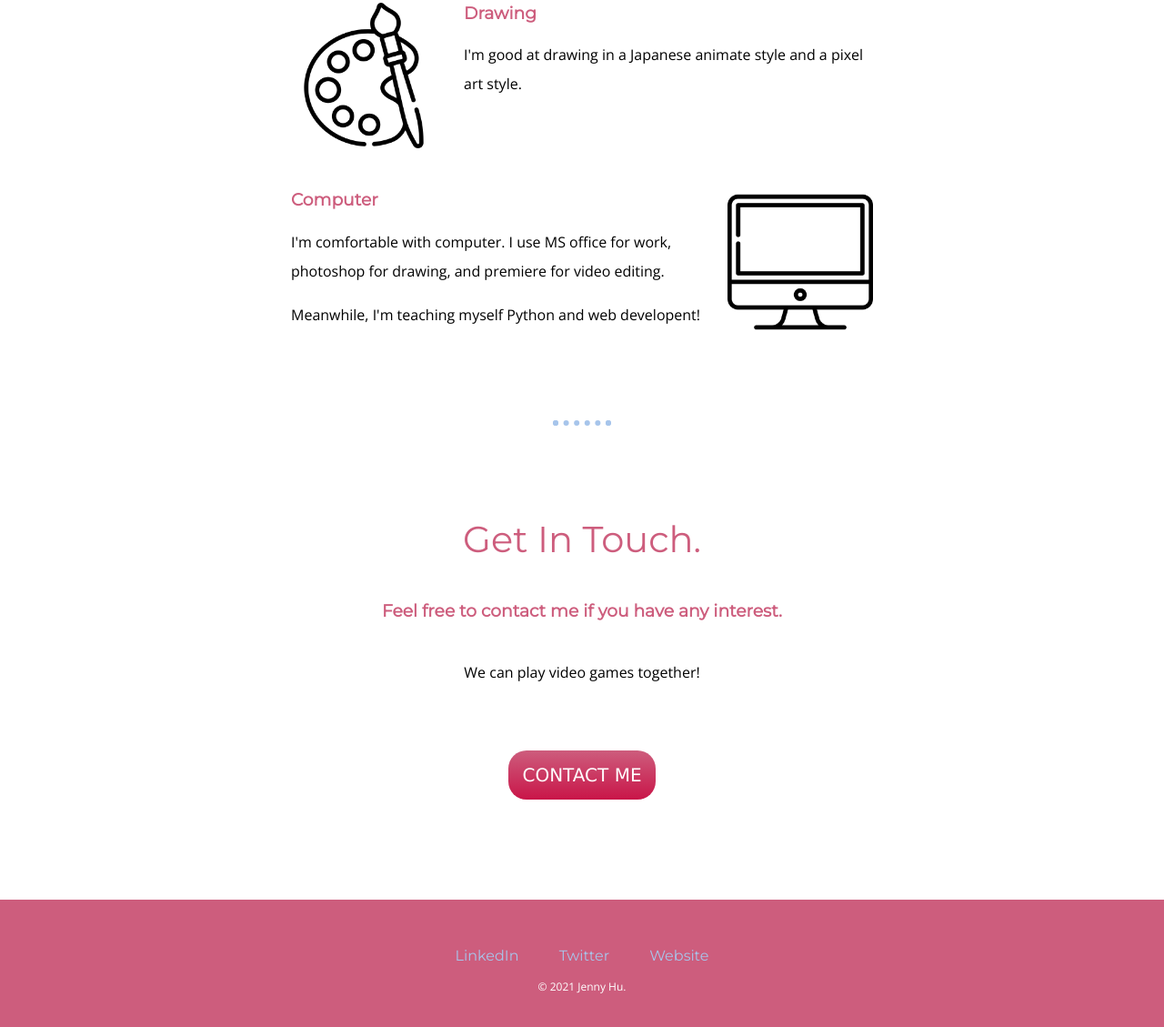
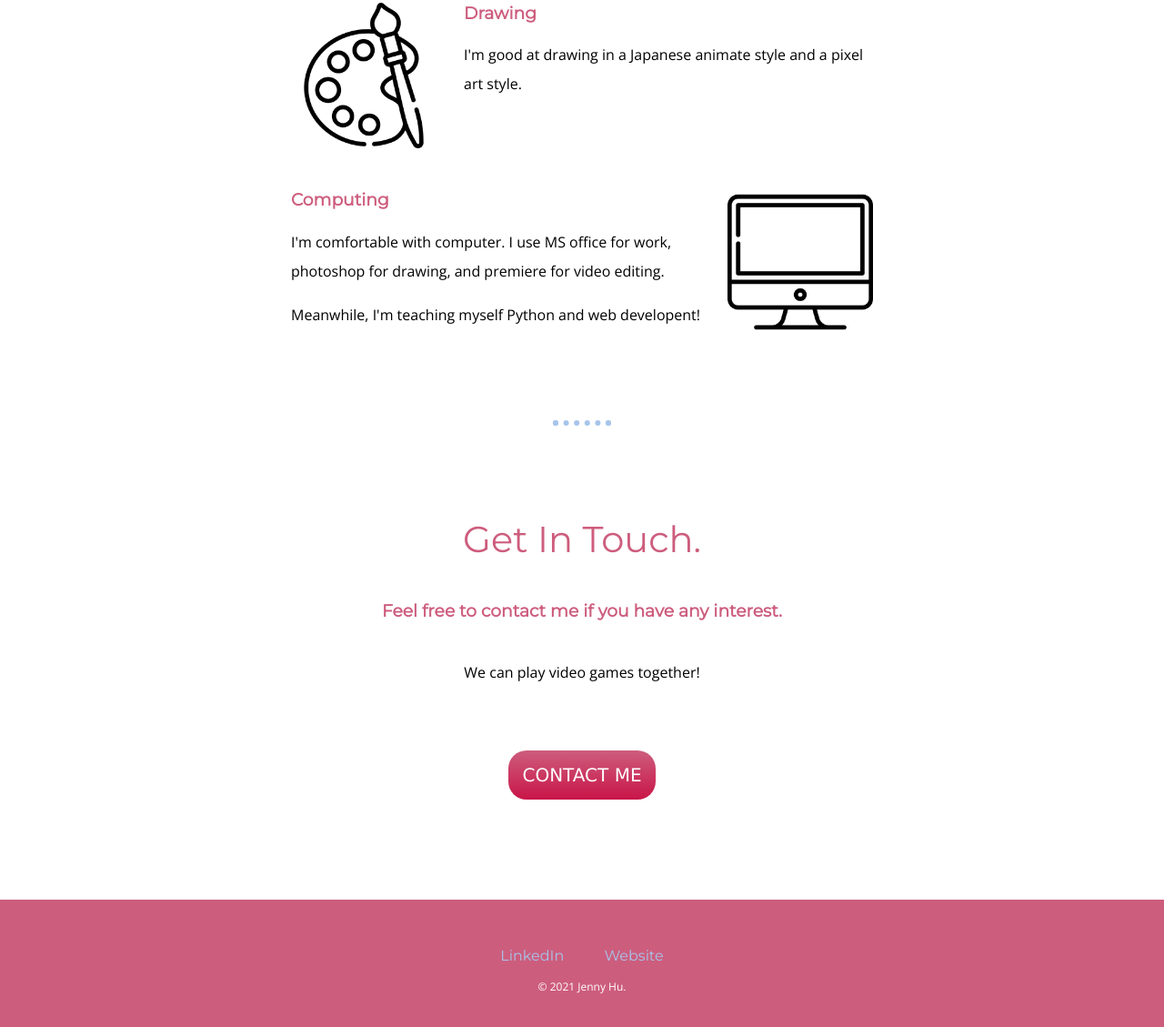
Before and after one commit to JennyHo5/cv, a plain HTML site: page index.html in a window 1280 px wide. Shown: the part 1567-2696 px from the top of the page at 91% size. Drawn offline with nearby package versions, Linux system fonts and the light colour scheme.

Commit message:
Updated information in HTML

```diff
--- a/index.html
+++ b/index.html
@@ -24,7 +24,7 @@
     <div class="profile">
       <img src="images/profile_pic.png" alt="" height="150">
       <h2>Hello.</h2>
-      <p class="intro">I'm now a junior pursuing my Bachelor's degree in Accountancy. I'm planning to learn Computer Science as a second degree after my graduation.</p>
+      <p class="intro">I'm now a junior pursuing my Bachelor's degree in Accounting. I'm planning to learn Computer Science as a second degree after my graduation.</p>
     </div>
     <hr>
     <div class="skills">
@@ -36,7 +36,7 @@
       </div>
       <div class="skill-row">
         <img class="desktop-img" src="images/desktop.png" alt="">
-        <h3>Computer</h3>
+        <h3>Computing</h3>
         <p>I'm comfortable with computer. I use MS office for work,  photoshop for drawing, and premiere for video editing.</p>
         <p>Meanwhile, I'm teaching myself Python and web developent!</p>
       </div>
@@ -52,9 +52,8 @@
 
 
   <div class="bottom-container">
-    <a class="footer-link" href="https://www.linkedin.com/in/jiayuhu2000/">LinkedIn</a>
-    <a class="footer-link" href="https://twitter.com/">Twitter</a>
-    <a class="footer-link" href="https://www.appbrewery.co/">Website</a>
+    <a class="footer-link" href="https://www.linkedin.com/in/jiayuhu2000">LinkedIn</a>
+    <a class="footer-link" href="https://github.com/JennyHo5">Website</a>
     <p class="copyright">© 2021 Jenny Hu.</p>
   </div>
 
```
